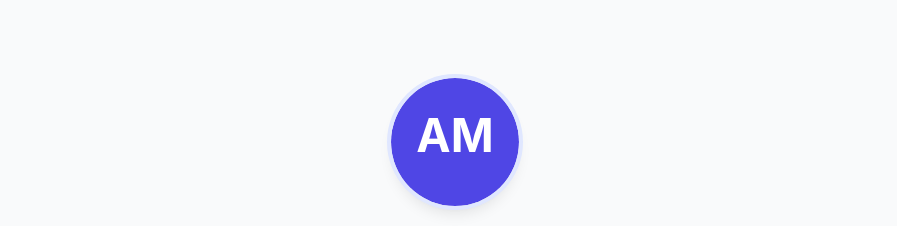
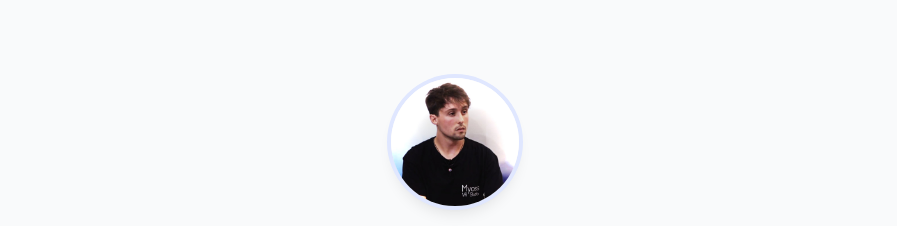
Before and after one commit to Matesanz/Matesanz.github.io, an Astro site: page / in a window 1280 px wide. Shown: the part 67-293 px from the top of the page, without its empty margins (185-1082 px from the left). Built offline with nearby package versions, Linux system fonts and the light colour scheme; Astro itself is replaced by a stand-in of ours.

Commit message:
Update profile picture to photo

```diff
--- a/src/pages/index.astro
+++ b/src/pages/index.astro
@@ -12,7 +12,7 @@ import SkillBadges from '../components/SkillBadges.astro';
     <div class="flex flex-col items-center gap-6">
       <!-- Profile photo -->
       <img
-        src="/profile.svg"
+        src="/profile.jpg"
         alt="Andrés Matesanz"
         class="w-32 h-32 rounded-full shadow-lg ring-4 ring-indigo-100"
       />
```
Also changed, not shown: public/profile.jpg (added), public/profile.svg (deleted).
